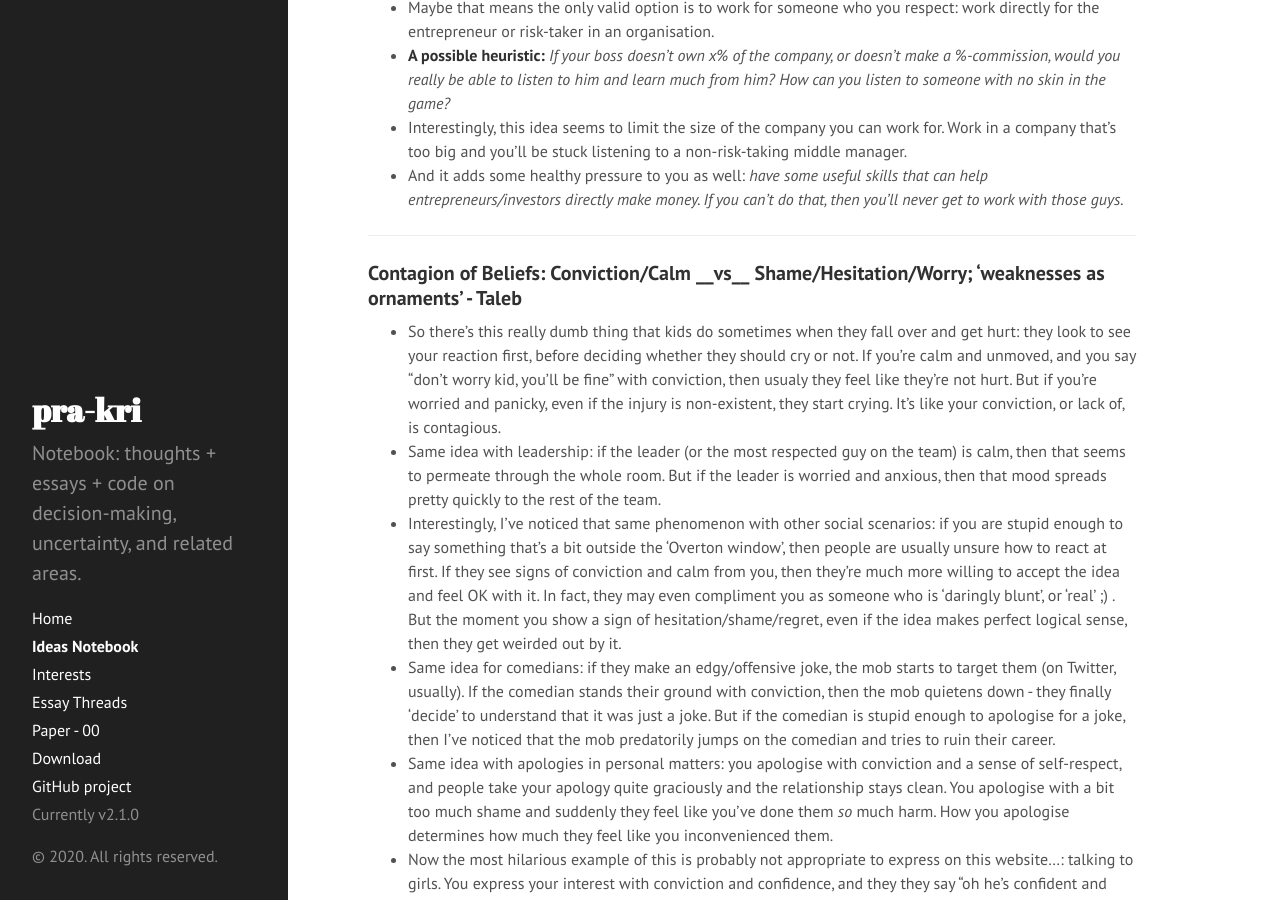
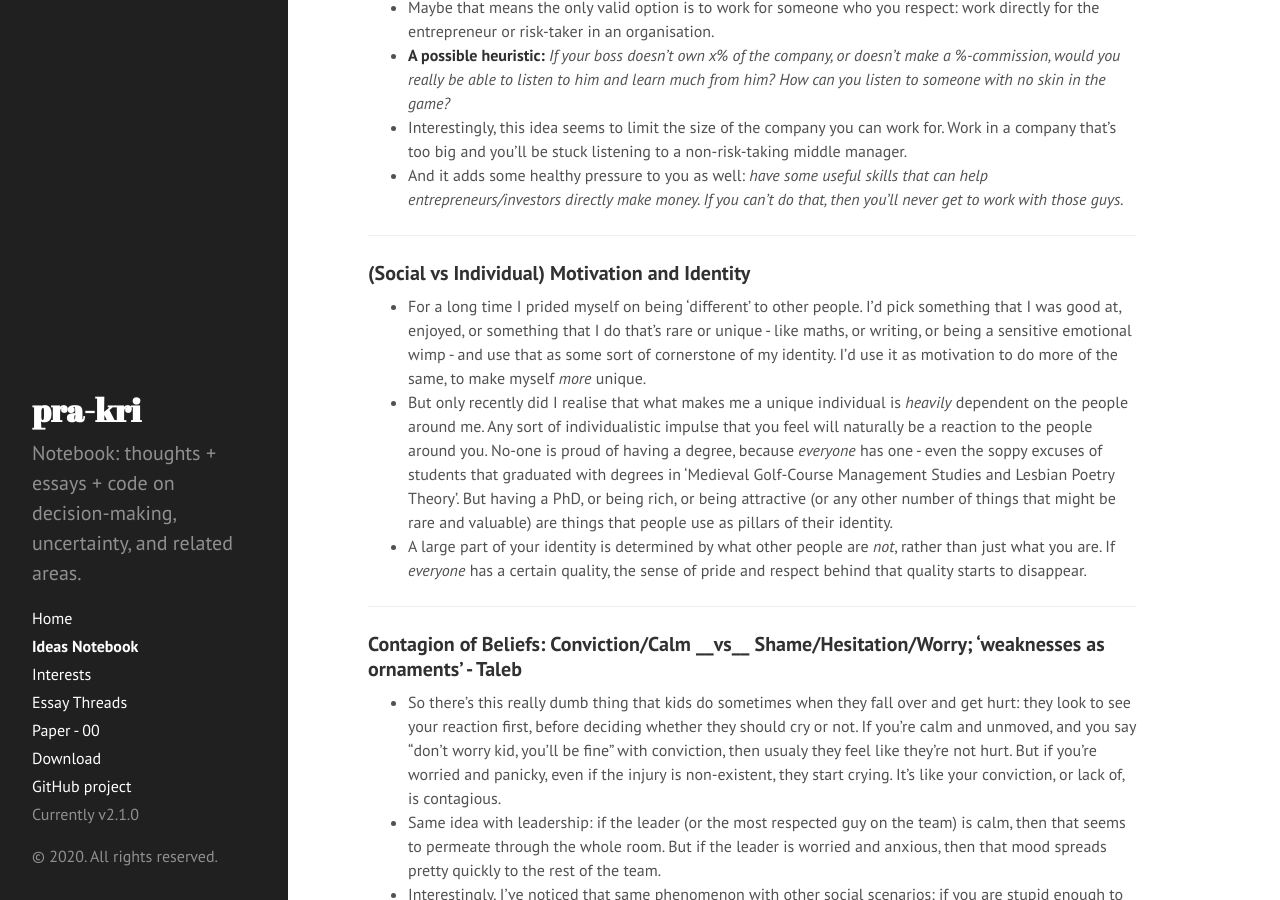
Before and after one commit to pra-kri/pra-kri.github.io, a Jekyll site: the page built from IdeasNotebook.md, in a window 1280 px wide and 900 px high, scrolled down 1307 px. Built offline with Jekyll 4.4.1, drawn with Linux system fonts in a browser that asks for light colours.

Commit message:
Update IdeasNotebook.md

```diff
--- a/IdeasNotebook.md
+++ b/IdeasNotebook.md
@@ -34,6 +34,14 @@ Maybe the solution is to work in small selective teams with autonomy and shared
 * And it adds some healthy pressure to you as well: *have some useful skills that can help entrepreneurs/investors directly make money. If you can't do that, then you'll never get to work with those guys.*
 
 ---
+
+### (Social vs Individual) Motivation and Identity
+* For a long time I prided myself on being 'different' to other people. I'd pick something that I was good at, enjoyed, or something that I do that's rare or unique - like maths, or writing, or being a sensitive emotional wimp - and use that as some sort of cornerstone of my identity. I'd use it as motivation to do more of the same, to make myself *more* unique.
+* But only recently did I realise that what makes me a unique individual is *heavily* dependent on the people around me. Any sort of individualistic impulse that you feel will naturally be a reaction to the people around you. No-one is proud of having a degree, because *everyone* has one - even the soppy excuses of students that graduated with degrees in 'Medieval Golf-Course Management Studies and Lesbian Poetry Theory'. But having a PhD, or being rich, or being attractive (or any other number of things that might be rare and valuable) are things that people use as pillars of their identity.
+* A large part of your identity is determined by what other people are *not*, rather than just what you are. If *everyone* has a certain quality, the sense of pride and respect behind that quality starts to disappear.
+
+---
+
 
 ### Contagion of Beliefs: Conviction/Calm \_\_vs\_\_ Shame/Hesitation/Worry; 'weaknesses as ornaments' - Taleb
 * So there's this really dumb thing that kids do sometimes when they fall over and get hurt: they look to see your reaction first, before deciding whether they should cry or not. If you're calm and unmoved, and you say "don't worry kid, you'll be fine" with conviction, then usualy they feel like they're not hurt. But if you're worried and panicky, even if the injury is non-existent, they start crying. It's like your conviction, or lack of, is contagious.
```
